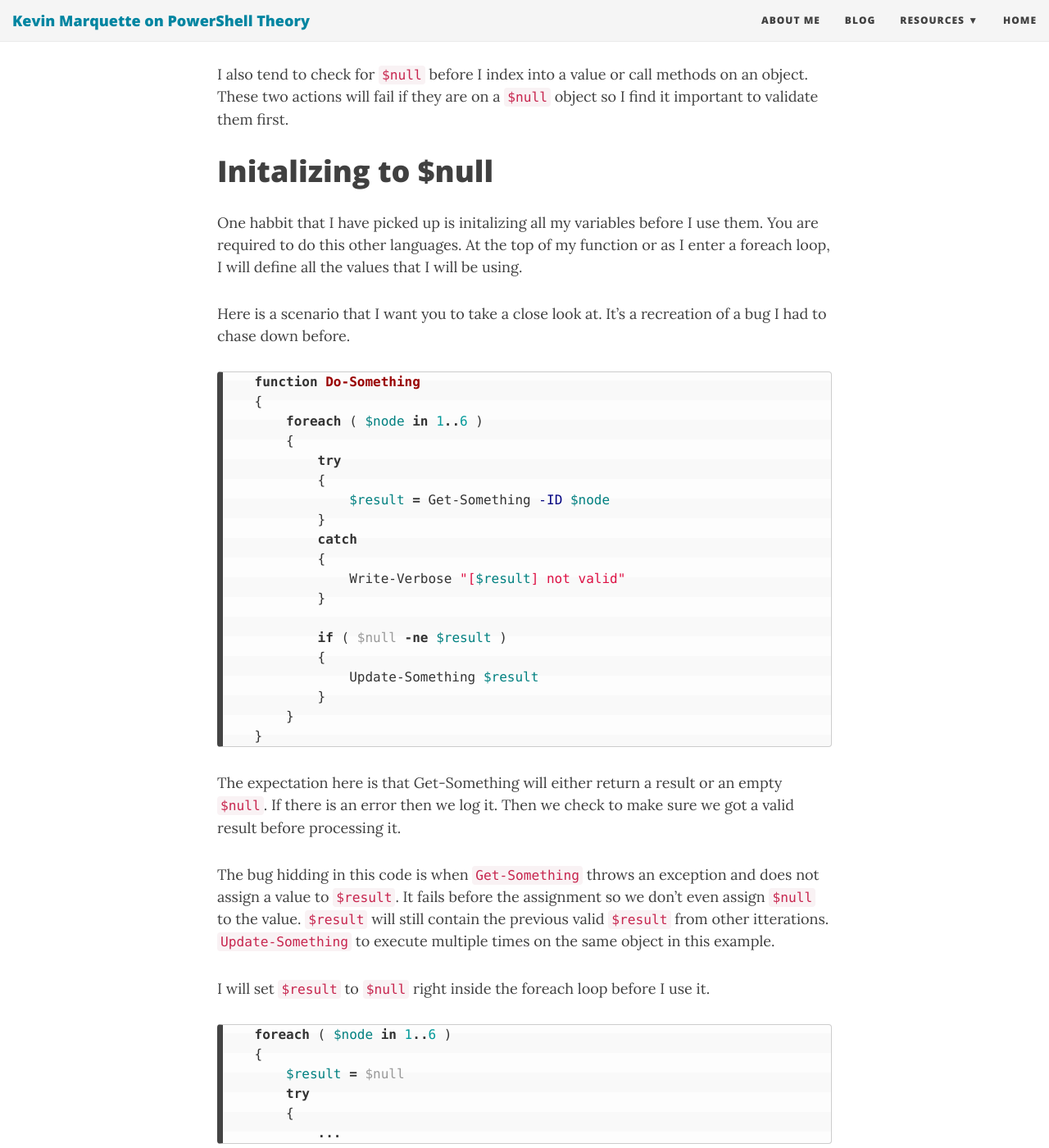
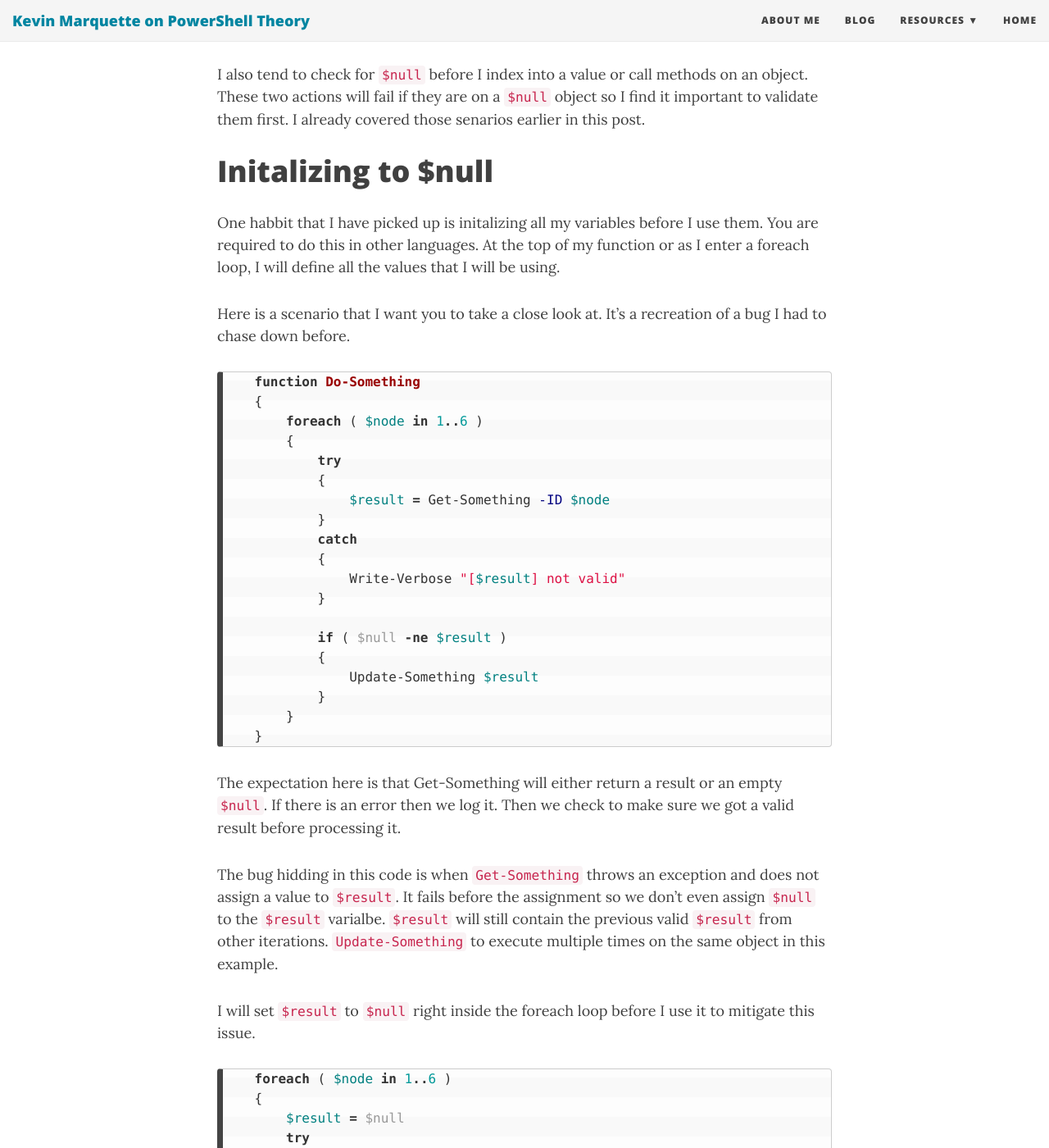
Before and after one commit to KevinMarquette/kevinmarquette.github.io, a Jekyll site: the page built from _posts/2018-12-23-Powershell-null-everything-you-wanted-to-know.md, in a window 1280 px wide and 1400 px high, scrolled down 11289 px. Shown: the whole window at 82% size. Built offline with Jekyll 4.4.1, drawn with Linux system fonts in a browser that asks for light colours; nearby versions of some CDN libraries; some of the changed text lies outside the part shown.

Commit message:
more corrections

````diff
--- a/_posts/2018-12-23-Powershell-null-everything-you-wanted-to-know.md
+++ b/_posts/2018-12-23-Powershell-null-everything-you-wanted-to-know.md
@@ -380,11 +380,11 @@ I am a defensive scripter. Anytime I call a function and assign it to a variable
 
 I much prefer using `if` or `foreach` over using `try/catch`. Don't get me wrong, I still use `try/catch` a lot. But if I can test for an error condition or an empty set of results, I can allow my exception handling be for true exceptions.
 
-I also tend to check for `$null` before I index into a value or call methods on an object. These two actions will fail if they are on a `$null` object so I find it important to validate them first.
+I also tend to check for `$null` before I index into a value or call methods on an object. These two actions will fail if they are on a `$null` object so I find it important to validate them first. I already covered those senarios earlier in this post.
 
 # Initalizing to $null
 
-One habbit that I have picked up is initalizing all my variables before I use them. You are required to do this other languages. At the top of my function or as I enter a foreach loop, I will define all the values that I will be using.
+One habbit that I have picked up is initalizing all my variables before I use them. You are required to do this in other languages. At the top of my function or as I enter a foreach loop, I will define all the values that I will be using.
 
 Here is a scenario that I want you to take a close look at. It's a recreation of a bug I had to chase down before.
 
@@ -412,9 +412,9 @@ Here is a scenario that I want you to take a close look at. It's a recreation of
 
 The expectation here is that Get-Something will either return a result or an empty `$null`. If there is an error then we log it. Then we check to make sure we got a valid result before processing it.
 
-The bug hidding in this code is when `Get-Something` throws an exception and does not assign a value to `$result`. It fails before the assignment so we don't even assign `$null` to the value. `$result` will still contain the previous valid `$result` from other itterations. `Update-Something` to execute multiple times on the same object in this example.
+The bug hidding in this code is when `Get-Something` throws an exception and does not assign a value to `$result`. It fails before the assignment so we don't even assign `$null` to the `$result` varialbe. `$result` will still contain the previous valid `$result` from other iterations. `Update-Something` to execute multiple times on the same object in this example.
 
-I will set `$result` to `$null` right inside the foreach loop before I use it.
+I will set `$result` to `$null` right inside the foreach loop before I use it to mitigate this issue.
 
 ``` posh
     foreach ( $node in 1..6 )
@@ -427,11 +427,11 @@ I will set `$result` to `$null` right inside the foreach loop before I use it.
 
 ## Scope issues
 
-This also helps mitigate scoping issues. In that example, we set `$result` over and over in a loop. But because PowerShell allows variable values from outside the function to bleed into the scope of the current function, initalizing them inside your function will mitigate bugs that can be introduced that way.
+This also helps mitigate scoping issues. In that example, we assign values to `$result` over and over in a loop. But because PowerShell allows variable values from outside the function to bleed into the scope of the current function, initalizing them inside your function will mitigate bugs that can be introduced that way.
 
 An uninitalized variable in your function will not be `$null` if it is set to a value in a parent scope. This can be other functions callig your function that happen to use the same variable names.
 
-If I take that same `Do-something` example and remove the loop:
+If I take that same `Do-something` example and remove the loop I would end up with something that looks like this example:
 
 ``` posh
     function Invoke-Something
@@ -484,7 +484,7 @@ In many cases you can also assign the results to `$null` for the same effect as
 
 Because `$null` is a constant value, you can never overwrite it. I don't like the way it looks in my code but it often performs faster than `Out-Null`.
 
-## redirect to $null
+## Redirect to $null
 
 You can also use the redirection opperator to send output to `$null`.
 
````
Also changed, not shown: other parts of _posts/2018-12-23-Powershell-null-everything-you-wanted-to-know.md (+5 -5 lines).
